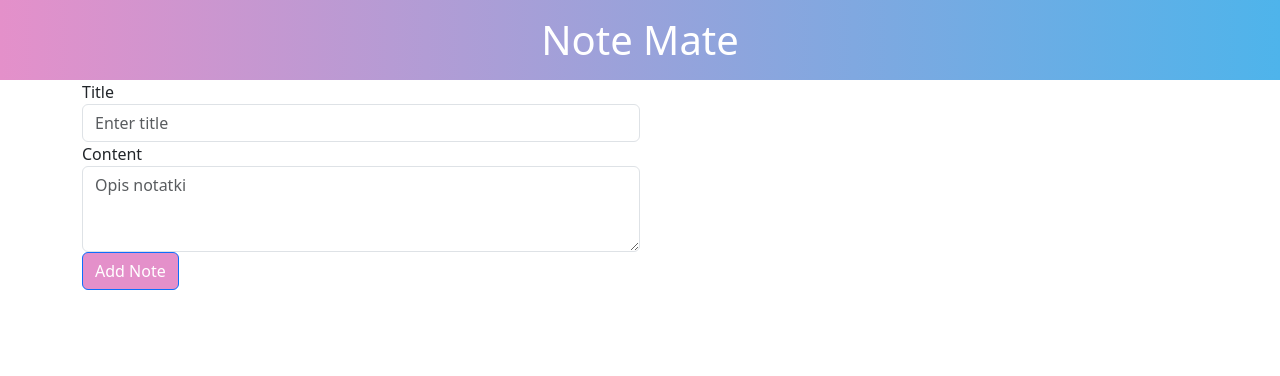
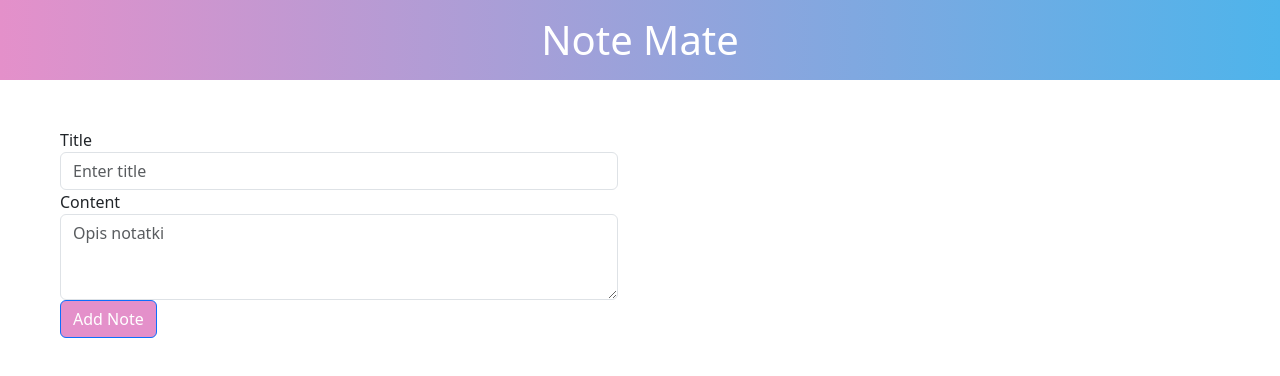
Before and after one commit to nic00la1/NotesApp, an Angular app in the folder NotesApp/: page / in a window 1280 px wide. Shown: the top 376 px of the page. Built offline with nearby package versions, Linux system fonts and the light colour scheme.

Commit message:
styl dla card

```diff
--- a/NotesApp/src/app/notes-taking/notes-taking.component.css
+++ b/NotesApp/src/app/notes-taking/notes-taking.component.css
@@ -1,3 +1,11 @@
 button {
     background-color: rgb(228,144,202);
 }
+
+.notes-display {
+    margin: 1.6rem;
+}
+
+.card:not(:first-child) {
+    margin-top: 1.15rem;
+}
--- a/NotesApp/src/app/notes-taking/notes-taking.component.html
+++ b/NotesApp/src/app/notes-taking/notes-taking.component.html
@@ -1,4 +1,4 @@
-<div class="container d-flex flex-row">
+<div class="container d-flex flex-row m-5">
   <form class="w-50">
     <div class="form-group">
       <label>Title</label>
```
